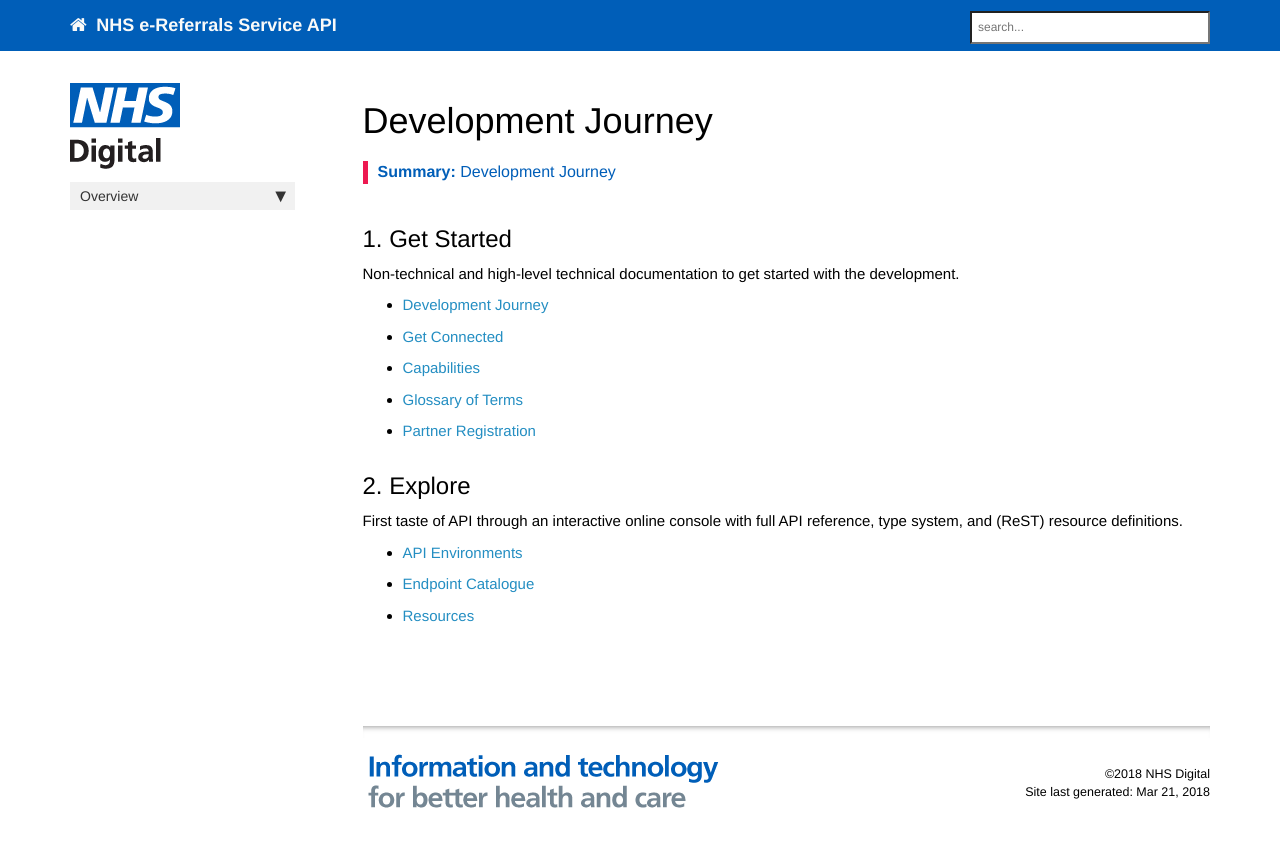
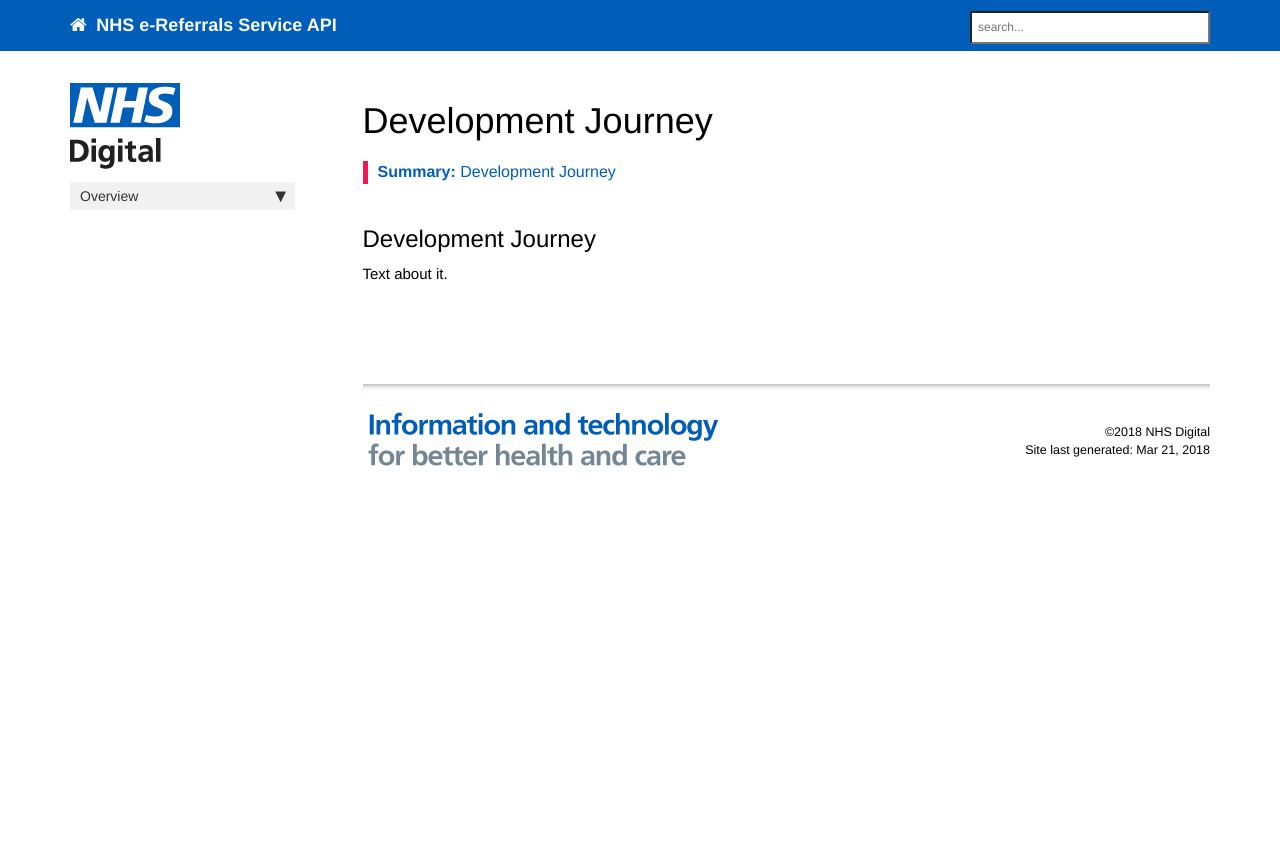
Before and after one commit to wurble369/websitetest, a Jekyll site: the page built from pages/getstarted/getstarted_development_journey.md, in a window 1280 px wide. Shown: the top 847 px of the page. Built offline with Jekyll 4.4.1, drawn with Linux system fonts in a browser that asks for light colours; nearby versions of some CDN libraries; comment, search, counter and statistics services are not loaded.

Commit message:
Placeholder

```diff
--- a/pages/getstarted/getstarted_development_journey.md
+++ b/pages/getstarted/getstarted_development_journey.md
@@ -7,20 +7,6 @@ permalink: getstarted_development_journey.html
 summary: "Development Journey"
 ---
 
-## 1. Get Started ##
+## Development Journey ##
 
-Non-technical and high-level technical documentation to get started with the development.
-
-* [Development Journey](getstarted_development_journey)
-* [Get Connected](getstarted_get_connected)
-* [Capabilities](getstarted_capabilities)
-* [Glossary of Terms](getstarted_glossary_of_terms)
-* [Partner Registration](getstarted_partner_registration)
-
-## 2. Explore ##
-
-First taste of API through an interactive online console with full API reference, type system, and (ReST) resource definitions.
-
-* [API Environments](explore_api_environments)
-* [Endpoint Catalogue](explore_endpoint_catalogue)
-* [Resources](explore_resources)
+Text about it.
```
